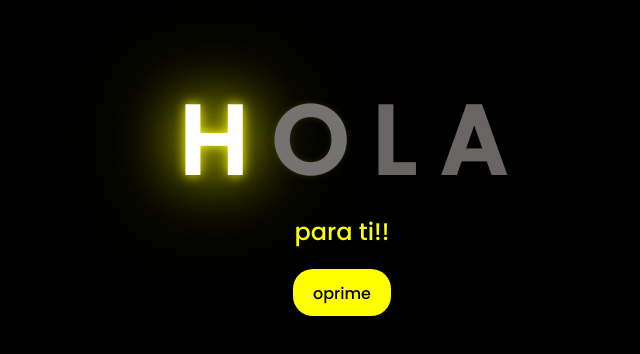
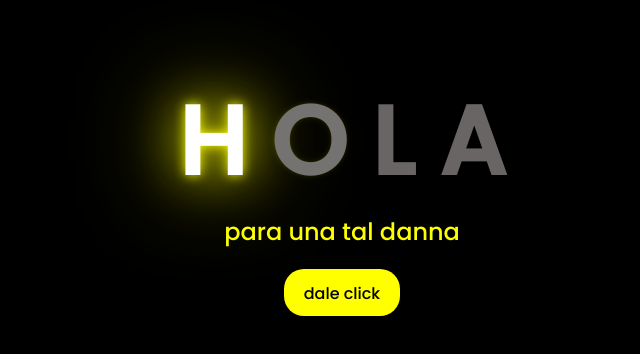
Before and after one commit to carlitos16xdd/carlitosbare-o, a plain HTML site: page index.html in a window 1280 px wide. Shown: the part 216-570 px from the top of the page, without its empty margins (306-946 px from the left). Drawn offline with Linux system fonts and the light colour scheme.

Commit message:
Update index.html

```diff
--- a/index.html
+++ b/index.html
@@ -25,11 +25,11 @@
         <span></span>
     </div>
     <div class="description">
-        <span> para ti!!</span>
+        <span> para una tal danna</span>
     </div>
     <div class="button">
         <button>
-            <a href="FLORES.html">oprime</a>
+            <a href="FLORES.html">dale click</a>
         </button>
 
     </div>
```
